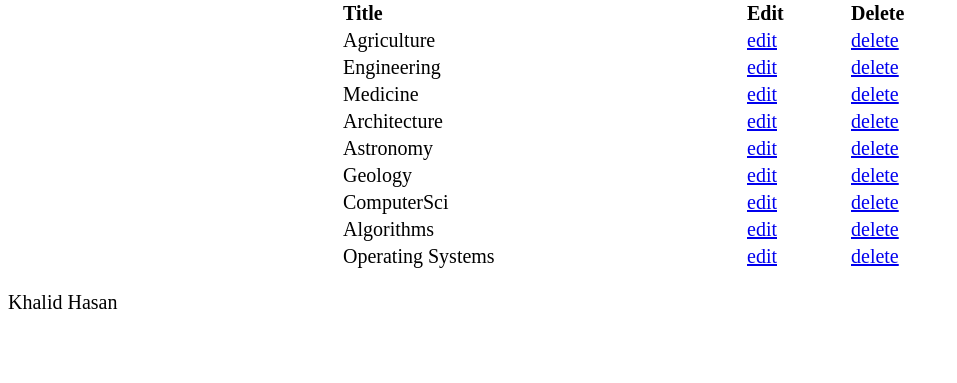
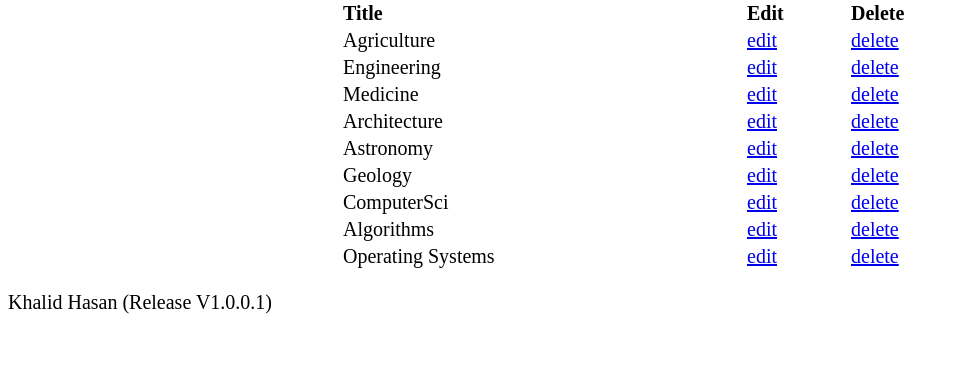
Before and after one commit to khalidhmd/forum-flask, a Flask app: page / in a window 1280 px wide. Shown: the part 281-664 px from the top of the page, without its empty margins (0-957 px from the left). Run offline with Flask 2, Linux system fonts and the light colour scheme.

Commit message:
release v1.0.1

```diff
--- a/app/templates/index.html
+++ b/app/templates/index.html
@@ -48,6 +48,6 @@
             </tbody>
         </table>
     </div>
-    <footer>Khalid Hasan</footer>
+    <footer>Khalid Hasan (Release V1.0.0.1)</footer>
 </body>
 </html>
```
